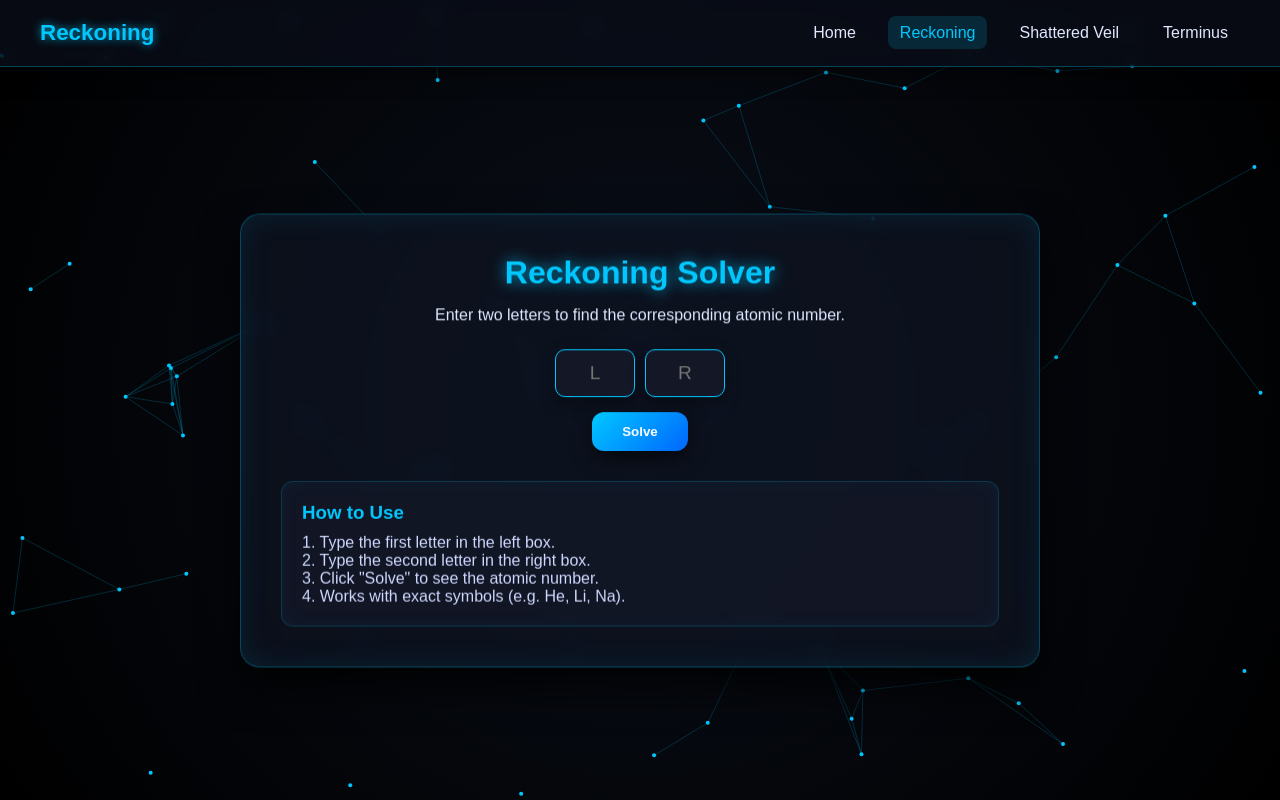
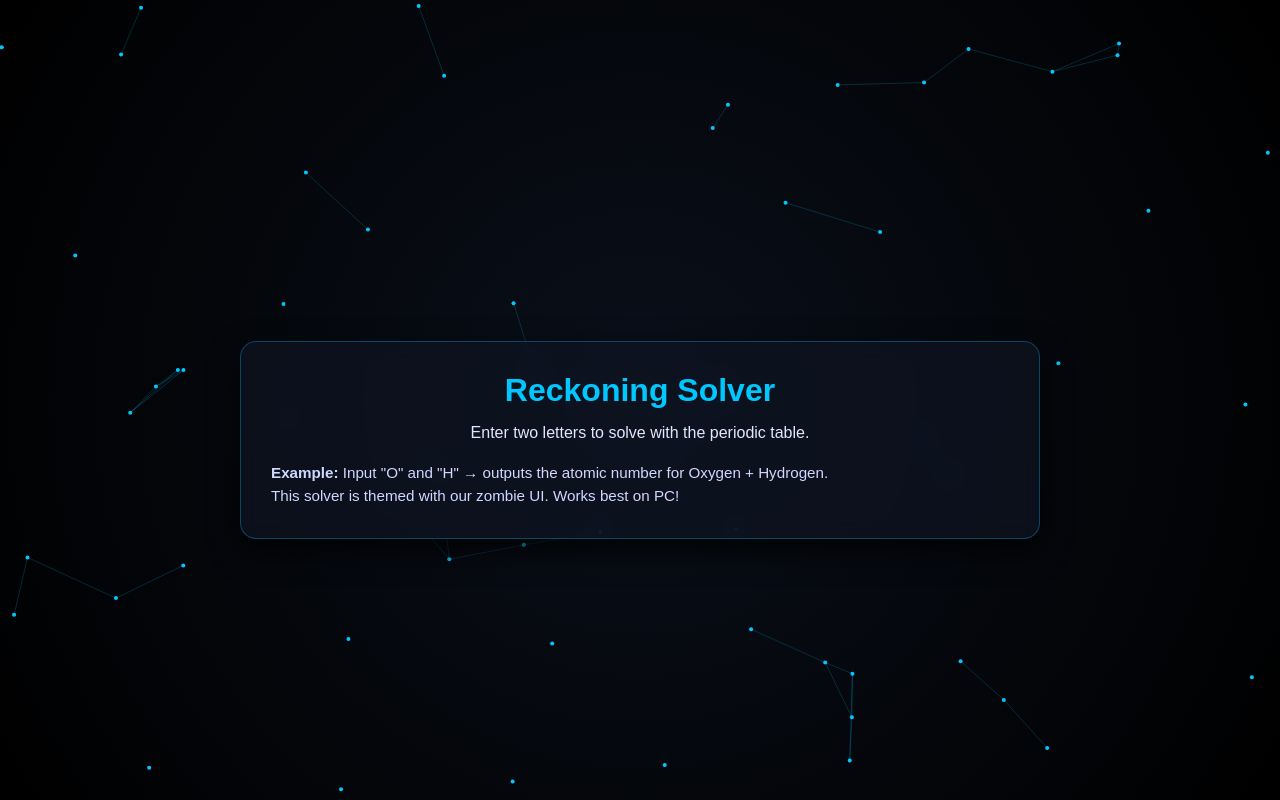
Before and after one commit to 8zj/bo6-bs, a Flask app: page /reckoning in a window 1280 px wide. Run offline with Flask 3, Linux system fonts and the light colour scheme.

Commit message:
Update reckoning.html

```diff
--- a/templates/reckoning.html
+++ b/templates/reckoning.html
@@ -13,58 +13,50 @@
       color: #e0e8ff;
       min-height: 100vh;
       overflow-x: hidden;
-      perspective: 1000px;
     }
 
-    /* BACKGROUND NETWORK CANVAS */
+    /* BACKGROUND EFFECT */
     canvas#network {
       position: fixed;
       top: 0; left: 0;
       width: 100%; height: 100%;
-      z-index: -2;
+      z-index: -1;
       background: radial-gradient(circle at center, #0a0f1a 0%, #000 100%);
     }
 
-    /* NAVBAR */
-    nav {
-      width: 100%;
-      padding: 20px 40px;
+    /* === TOP NAVBAR FOR MOBILE === */
+    nav.topbar {
+      display: none;
+      background: rgba(10,15,26,0.9);
+      padding: 12px 20px;
+      border-bottom: 1px solid rgba(0,200,255,0.3);
+      box-shadow: 0 4px 12px rgba(0,0,0,0.7);
+      position: sticky;
+      top: 0;
+      z-index: 999;
+    }
+    nav.topbar ul {
+      list-style: none;
       display: flex;
-      justify-content: space-between;
-      align-items: center;
-      background: rgba(10,15,26,0.7);
-      backdrop-filter: blur(8px);
-      border-bottom: 1px solid rgba(0,200,255,0.3);
-      box-shadow: 0 4px 20px rgba(0,0,0,0.7);
-      position: fixed;
-      top: 0; left: 0;
-      z-index: 1000;
+      justify-content: space-around;
+      margin: 0;
+      padding: 0;
     }
-    nav .logo {
-      font-size: 1.4rem;
-      font-weight: bold;
-      color: #00c8ff;
-      text-shadow: 0 0 10px rgba(0,200,255,0.8);
-    }
-    nav ul {
-      display: flex;
-      gap: 20px;
-      list-style: none;
-    }
-    nav a {
+    nav.topbar a {
       color: #e0e8ff;
       text-decoration: none;
+      font-size: 0.9rem;
       font-weight: 500;
-      padding: 8px 12px;
-      border-radius: 8px;
+      padding: 6px 10px;
+      border-radius: 6px;
       transition: 0.3s;
     }
-    nav a:hover, nav a.active {
+    nav.topbar a:hover, nav.topbar a.active {
       background: rgba(0,200,255,0.15);
       color: #00c8ff;
     }
 
-    /* MAIN CONTENT */
+    /* === PC CONTENT === */
     .container {
       display: flex;
       justify-content: center;
@@ -72,169 +64,109 @@
       min-height: 100vh;
       padding-top: 80px;
     }
-    .card {
+    .page {
       background: rgba(15,20,35,0.7);
+      border: 1px solid rgba(0,200,255,0.3);
+      border-radius: 16px;
+      padding: 30px;
+      width: 90%;
+      max-width: 800px;
+      text-align: center;
       backdrop-filter: blur(10px);
-      border: 1px solid rgba(0,200,255,0.3);
-      border-radius: 20px;
-      padding: 40px;
-      max-width: 800px;
-      width: 100%;
-      text-align: center;
-      box-shadow: 0 20px 40px rgba(0,0,0,0.8), inset 0 0 30px rgba(0,200,255,0.1);
-      transform: rotateX(4deg);
-      transition: transform 0.5s;
+      box-shadow: 0 12px 30px rgba(0,0,0,0.8);
     }
-    .card:hover { transform: rotateX(0) scale(1.02); }
-    .card h1 {
+    .page h1 {
       color: #00c8ff;
       margin-bottom: 15px;
-      text-shadow: 0 0 15px rgba(0,200,255,0.8);
     }
 
-    /* INPUTS + BUTTON */
-    .solver-inputs {
-      margin: 25px 0;
-      display: flex;
-      flex-direction: column;
-      align-items: center;
-      gap: 15px;
-    }
-    .input-container {
-      display: flex;
-      gap: 10px;
-    }
-    input[type="text"] {
-      padding: 12px;
-      border-radius: 10px;
-      border: 1px solid #00c8ff;
-      background: rgba(20,25,40,0.9);
-      color: #e0e8ff;
-      width: 80px;
-      font-size: 1.2rem;
-      text-align: center;
-      box-shadow: 0 5px 15px rgba(0,0,0,0.4);
-      text-transform: uppercase;
-    }
-    input:focus {
-      outline: none;
-      border-color: #0090ff;
-      box-shadow: 0 0 10px rgba(0,200,255,0.8);
-    }
-    button {
-      padding: 12px 30px;
-      background: linear-gradient(135deg, #00c8ff, #0066ff);
-      color: #fff;
-      border: none;
-      border-radius: 12px;
-      font-weight: bold;
-      cursor: pointer;
-      transition: 0.3s;
-      box-shadow: 0 8px 20px rgba(0,0,0,0.6);
-    }
-    button:hover {
-      transform: translateY(-3px) scale(1.05);
-      box-shadow: 0 12px 25px rgba(0,0,0,0.9);
+    .info {
+      margin-top: 20px;
+      font-size: 0.95rem;
+      color: #cfd9ff;
+      text-align: left;
+      line-height: 1.5;
     }
 
-    /* RESULT */
-    .result-container {
-      margin-top: 15px;
-      font-size: 1.6rem;
-      font-weight: bold;
-      color: #00c8ff;
-      text-shadow: 0 0 15px rgba(0,200,255,0.8);
+    /* === MOBILE ONLY MESSAGE === */
+    .mobile-msg {
+      display: none;
+      text-align: center;
+      padding: 15px;
+      background: rgba(0,200,255,0.05);
+      border: 1px solid rgba(0,200,255,0.3);
+      border-radius: 10px;
+      margin: 15px;
+      font-size: 0.9rem;
+      color: #a5cfff;
     }
 
-    /* INFO CARDS */
-    .info-card {
-      margin-top: 30px;
-      padding: 20px;
-      border-radius: 12px;
-      background: rgba(20,25,40,0.7);
-      border: 1px solid rgba(0,200,255,0.2);
-      color: #cfd9ff;
-      text-align: left;
-      box-shadow: inset 0 0 20px rgba(0,200,255,0.05);
-    }
-    .info-card h3 { color: #00c8ff; margin-bottom: 10px; }
-
-    /* RESPONSIVE */
+    /* === RESPONSIVE === */
     @media (max-width: 768px) {
-      nav ul { display: none; }
-      .card { margin: 20px; transform: none; }
-      input { width: 100%; }
+      .container { padding-top: 40px; }
+      nav.topbar { display: block; }
+      .page { margin: 15px; padding: 20px; }
+      .mobile-msg { display: block; }
     }
   </style>
 </head>
 <body>
   <canvas id="network"></canvas>
 
-  <nav>
-    <div class="logo">Reckoning</div>
+  <!-- TOPBAR ONLY ON MOBILE -->
+  <nav class="topbar">
     <ul>
-      <li><a href="/" class="nav-link">Home</a></li>
-      <li><a href="/reckoning" class="nav-link active">Reckoning</a></li>
-      <li><a href="/shattered" class="nav-link">Shattered Veil</a></li>
-      <li><a href="/terminus" class="nav-link">Terminus</a></li>
+      <li><a href="/" >Home</a></li>
+      <li><a href="/reckoning" class="active">Reckoning</a></li>
+      <li><a href="/shattered">Shattered</a></li>
+      <li><a href="/terminus">Terminus</a></li>
     </ul>
   </nav>
 
+  <!-- MOBILE INFO MESSAGE -->
+  <div class="mobile-msg">
+    ⚠️ This site looks way better on PC.
+    Use the top bar above to jump between maps.
+  </div>
+
+  <!-- MAIN PC CONTENT -->
   <div class="container">
-    <div class="card">
+    <div class="page">
       <h1>Reckoning Solver</h1>
-      <p>Enter two letters to find the corresponding atomic number.</p>
-
-      <div class="solver-inputs">
-        <div class="input-container">
-          <input type="text" id="letter1" maxlength="1" placeholder="L">
-          <input type="text" id="letter2" maxlength="1" placeholder="R">
-        </div>
-        <button id="solve-btn">Solve</button>
-      </div>
-
-      <div class="result-container" id="result"></div>
-
-      <div class="info-card">
-        <h3>How to Use</h3>
-        <p>
-          1. Type the first letter in the left box.<br>
-          2. Type the second letter in the right box.<br>
-          3. Click "Solve" to see the atomic number.<br>
-          4. Works with exact symbols (e.g. He, Li, Na).<br>
-        </p>
+      <p>Enter two letters to solve with the periodic table.</p>
+      <div class="info">
+        <p><strong>Example:</strong> Input "O" and "H" → outputs the atomic number for Oxygen + Hydrogen.</p>
+        <p>This solver is themed with our zombie UI. Works best on PC!</p>
       </div>
     </div>
   </div>
 
-  <script src="{{ url_for('static', filename='js/script.js') }}"></script>
+  <!-- BACKGROUND ANIMATION -->
   <script>
-    // === BACKGROUND ANIMATION ===
     const canvas = document.getElementById("network");
     const ctx = canvas.getContext("2d");
-    let width, height, points;
+    let w, h, points;
 
     function resize() {
-      width = canvas.width = window.innerWidth;
-      height = canvas.height = window.innerHeight;
-      points = Array.from({ length: 70 }, () => ({
-        x: Math.random() * width,
-        y: Math.random() * height,
-        vx: (Math.random() - 0.5) * 0.5,
-        vy: (Math.random() - 0.5) * 0.5
+      w = canvas.width = window.innerWidth;
+      h = canvas.height = window.innerHeight;
+      points = Array.from({ length: 60 }, () => ({
+        x: Math.random() * w,
+        y: Math.random() * h,
+        vx: (Math.random() - 0.5) * 0.4,
+        vy: (Math.random() - 0.5) * 0.4
       }));
     }
     resize();
     window.addEventListener("resize", resize);
 
-    function animate() {
-      ctx.clearRect(0, 0, width, height);
+    function draw() {
+      ctx.clearRect(0, 0, w, h);
       ctx.fillStyle = "#00c8ff";
       for (let p of points) {
         p.x += p.vx; p.y += p.vy;
-        if (p.x < 0 || p.x > width) p.vx *= -1;
-        if (p.y < 0 || p.y > height) p.vy *= -1;
-
+        if (p.x < 0 || p.x > w) p.vx *= -1;
+        if (p.y < 0 || p.y > h) p.vy *= -1;
         ctx.beginPath();
         ctx.arc(p.x, p.y, 2, 0, Math.PI * 2);
         ctx.fill();
@@ -245,7 +177,7 @@
           let dx = points[i].x - points[j].x;
           let dy = points[i].y - points[j].y;
           let dist = Math.sqrt(dx*dx + dy*dy);
-          if (dist < 120) {
+          if (dist < 100) {
             ctx.beginPath();
             ctx.moveTo(points[i].x, points[i].y);
             ctx.lineTo(points[j].x, points[j].y);
@@ -253,9 +185,9 @@
           }
         }
       }
-      requestAnimationFrame(animate);
+      requestAnimationFrame(draw);
     }
-    animate();
+    draw();
   </script>
 </body>
 </html>
```
